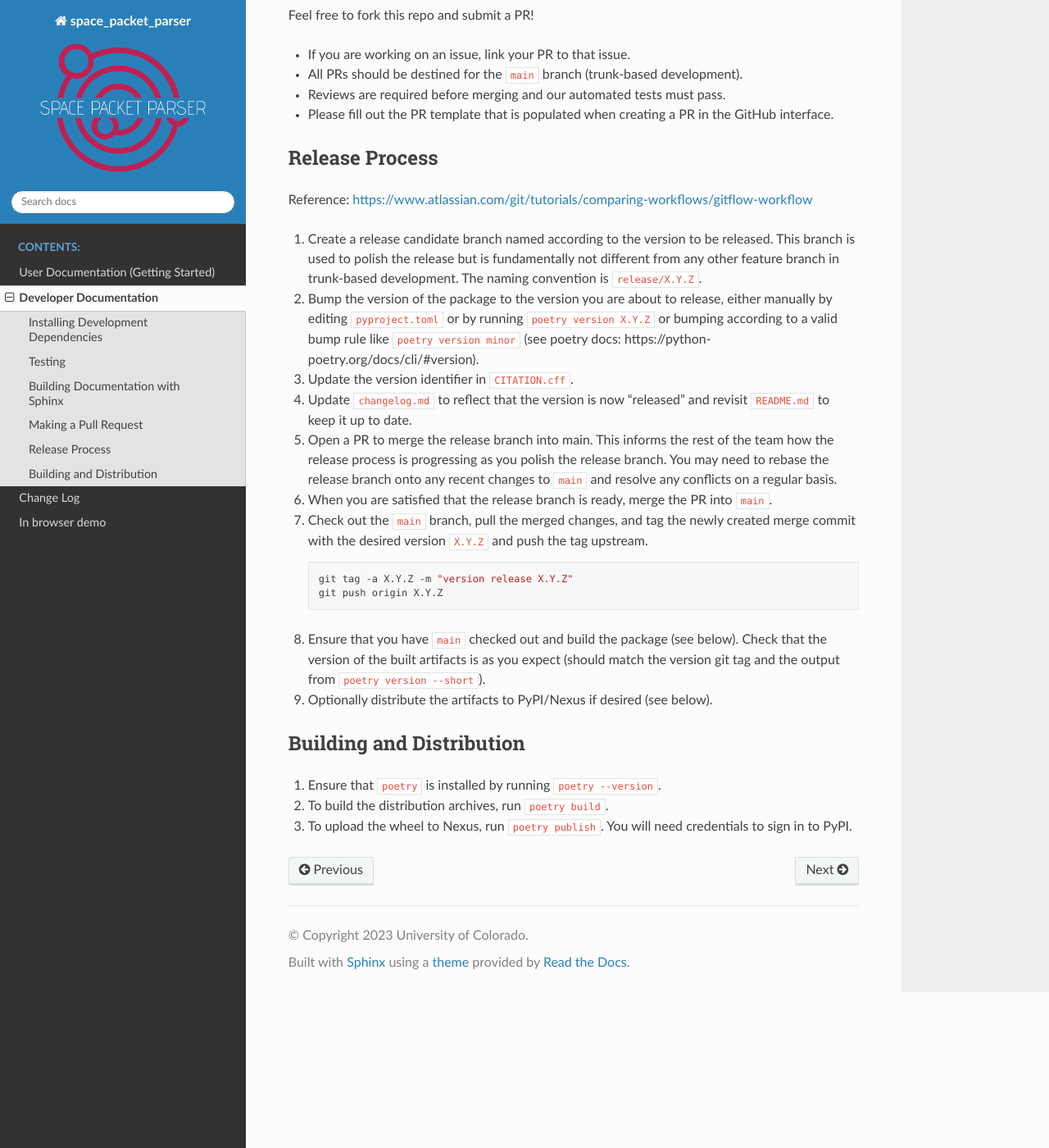
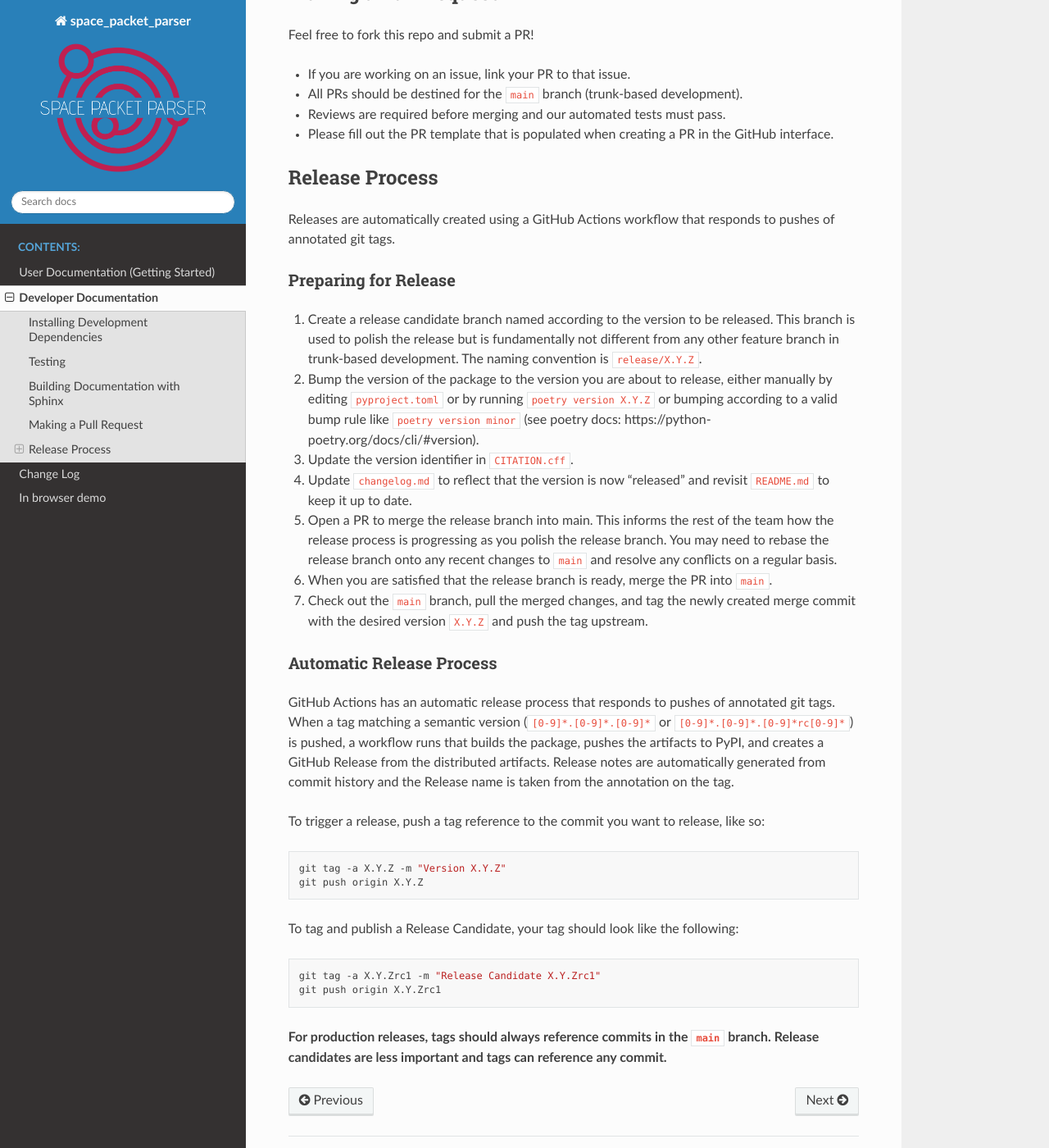
Before and after one commit to medley56/space_packet_parser, a Sphinx documentation site: the page built from docs/source/developers.md, in a window 1280 px wide and 1400 px high, scrolled down 855 px. Shown: the whole window at 82% size. Built offline with Sphinx 7.4.7 and the Read the Docs theme 2.0.0, drawn with Linux system fonts in a browser that asks for light colours; pages that are not in the unit, such as notebooks, are missing from menus; some of the changed text lies outside the part shown.

Commit message:
Update release documentation and prep for automatic releases from git tags

````diff
--- a/docs/source/developers.md
+++ b/docs/source/developers.md
@@ -18,7 +18,8 @@
 ```
 
 ## Building Documentation with Sphinx
-Documentation is automatically built on ReadTheDocs but you can also build it locally with:
+Documentation is automatically built on ReadTheDocs in response to every PR and release,
+but you can also build it locally with:
 ```bash
 # From docs directory
 make html && open build/html/index.html
@@ -32,8 +33,9 @@
 - Please fill out the PR template that is populated when creating a PR in the GitHub interface.
 
 ## Release Process
-Reference: [https://www.atlassian.com/git/tutorials/comparing-workflows/gitflow-workflow](https://www.atlassian.com/git/tutorials/comparing-workflows/gitflow-workflow)
+Releases are automatically created using a GitHub Actions workflow that responds to pushes of annotated git tags.
 
+### Preparing for Release
 1. Create a release candidate branch named according to the version to be released. This branch is used to polish
    the release but is fundamentally not different from any other feature branch in trunk-based development.
    The naming convention is `release/X.Y.Z`.
@@ -55,21 +57,25 @@
 7. Check out the `main` branch, pull the merged changes, and tag the newly created merge commit with the
    desired version `X.Y.Z` and push the tag upstream.
 
-   ```bash
-   git tag -a X.Y.Z -m "version release X.Y.Z"
-   git push origin X.Y.Z
-   ```
+### Automatic Release Process
+GitHub Actions has an automatic release process that responds to pushes of annotated git tags. When a tag matching
+a semantic version (`[0-9]*.[0-9]*.[0-9]*` or `[0-9]*.[0-9]*.[0-9]*rc[0-9]*`) is pushed, a workflow runs that builds
+the package, pushes the artifacts to PyPI, and creates a GitHub Release from the distributed artifacts. Release notes
+are automatically generated from commit history and the Release name is taken from the annotation on the tag.
 
-8. Ensure that you have `main` checked out and build the package (see below).
-   Check that the version of the built artifacts is as you expect (should match the version git tag and the
-   output from `poetry version --short`).
+To trigger a release, push a tag reference to the commit you want to release, like so:
 
-9. Optionally distribute the artifacts to PyPI/Nexus if desired (see below).
+```bash
+git tag -a X.Y.Z -m "Version X.Y.Z"
+git push origin X.Y.Z
+```
 
+To tag and publish a Release Candidate, your tag should look like the following:
 
-## Building and Distribution
-1. Ensure that `poetry` is installed by running `poetry --version`.
+```bash
+git tag -a X.Y.Zrc1 -m "Release Candidate X.Y.Zrc1"
+git push origin X.Y.Zrc1
+```
 
-2. To build the distribution archives, run `poetry build`.
-
-3. To upload the wheel to Nexus, run `poetry publish`. You will need credentials to sign in to PyPI.
+**For production releases, tags should always reference commits in the `main` branch. Release candidates are less
+important and tags can reference any commit.**
````
Also changed, not shown: 1 other file.
